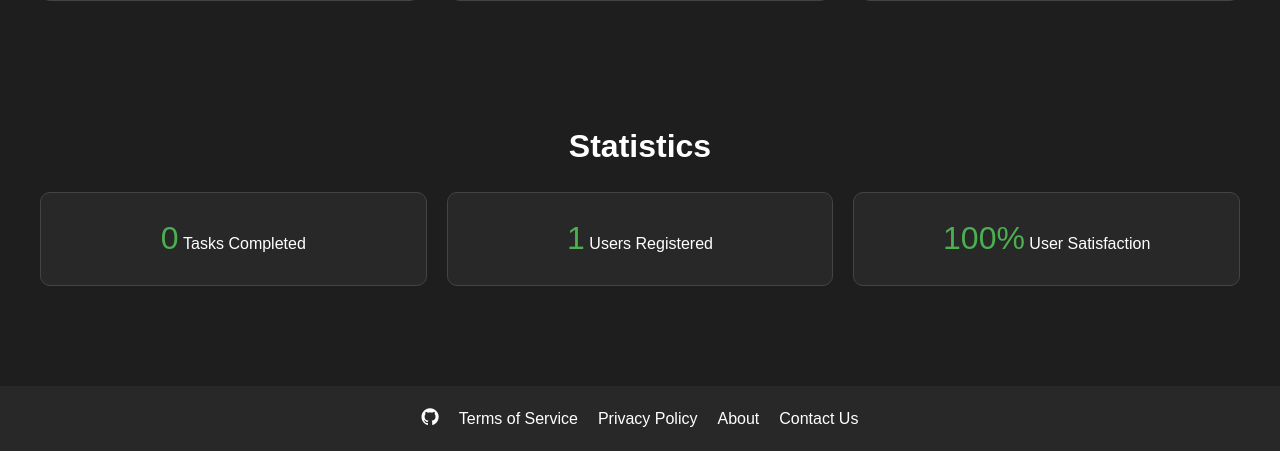
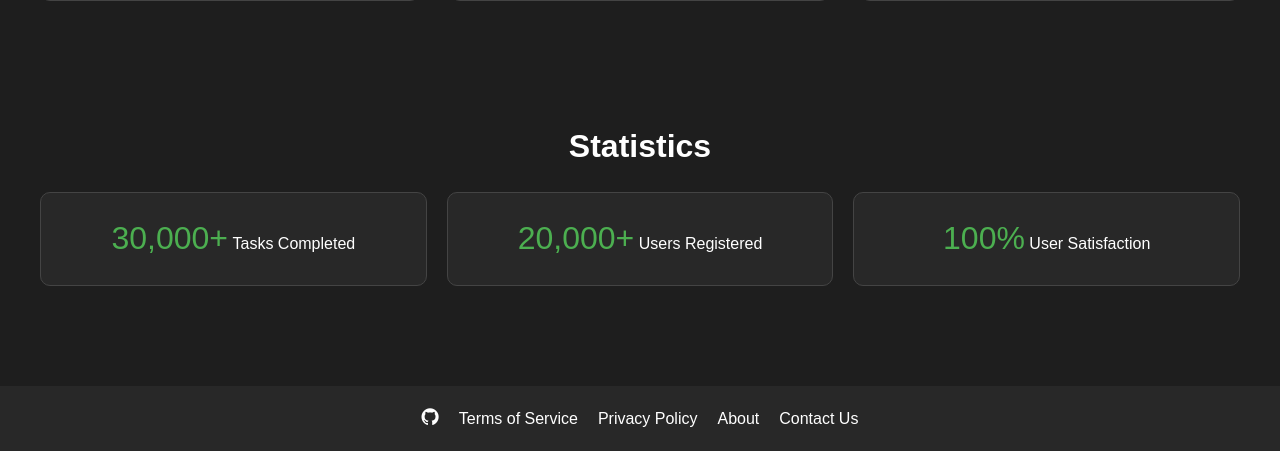
Before and after one commit to ExxonExxon/Taskify, a Flask app: page / in a window 1280 px wide. Shown: the part 1609-2060 px from the top of the page. Run offline with Flask 3, Linux system fonts and the light colour scheme; the visitor is signed in with stand-in values (Sample User, id 1); data comes from the database, SQL or seed files in the repository.

Commit message:
Add files via upload

```diff
--- a/app.py
+++ b/app.py
@@ -346,42 +346,6 @@ def home():
     conn.close()
 
     return render_template('home.html', username=username, custom_groups=custom_groups, tasks=tasks, pfp=pfp)
-
-
-
-
-
-@app.route('/groups/', methods=['GET', 'POST'])
-def groups():
-    username = session.get('user')
-    if username is None:
-        return redirect(url_for('index'))
-
-    conn = sqlite3.connect(DATABASE)
-    cursor = conn.cursor()
-
-    if request.method == 'POST':
-        new_group_name = request.form.get('new_group_name')
-
-        cursor.execute("SELECT DISTINCT group_name FROM tasks WHERE username = ?", (username,))
-        existing_groups = [row[0] for row in cursor.fetchall()]
-
-        if new_group_name in existing_groups:
-            conn.close()
-            return render_template('groups.html', username=username, custom_groups=existing_groups, tasks=tasks, error='Group already exists.')
-
-        cursor.execute("INSERT INTO tasks (username, group_name) VALUES (?, ?)", (username, new_group_name))
-        conn.commit()
-
-    cursor.execute("SELECT DISTINCT group_name FROM tasks WHERE username = ?", (username,))
-    custom_groups = [row[0] for row in cursor.fetchall()]
-
-    cursor.execute("SELECT * FROM tasks WHERE username = ?", (username,))
-    tasks = [dict(id=row[0], username=row[1], title=row[2], description=row[3], group_name=row[4], importance=row[5]) for row in cursor.fetchall()]
-
-    conn.close()
-
-    return render_template('groups.html', username=username, custom_groups=custom_groups, tasks=tasks)
 
 @app.route('/reset_password', methods=['GET', 'POST'])
 def forgot_password():
--- a/templates/index.html
+++ b/templates/index.html
@@ -402,11 +402,11 @@ footer {
       <h2>Statistics</h2>
       <div class="statistics-container">
         <div class="statistic">
-          <span class="stat-value">{{ tasks_completed }}</span>
+          <span class="stat-value">30,000+</span>
           <span class="stat-label">Tasks Completed</span>
         </div>
         <div class="statistic">
-          <span class="stat-value">{{ number_of_users }}</span>
+          <span class="stat-value">20,000+</span>
           <span class="stat-label">Users Registered</span>
         </div>
         <div class="statistic">
```
